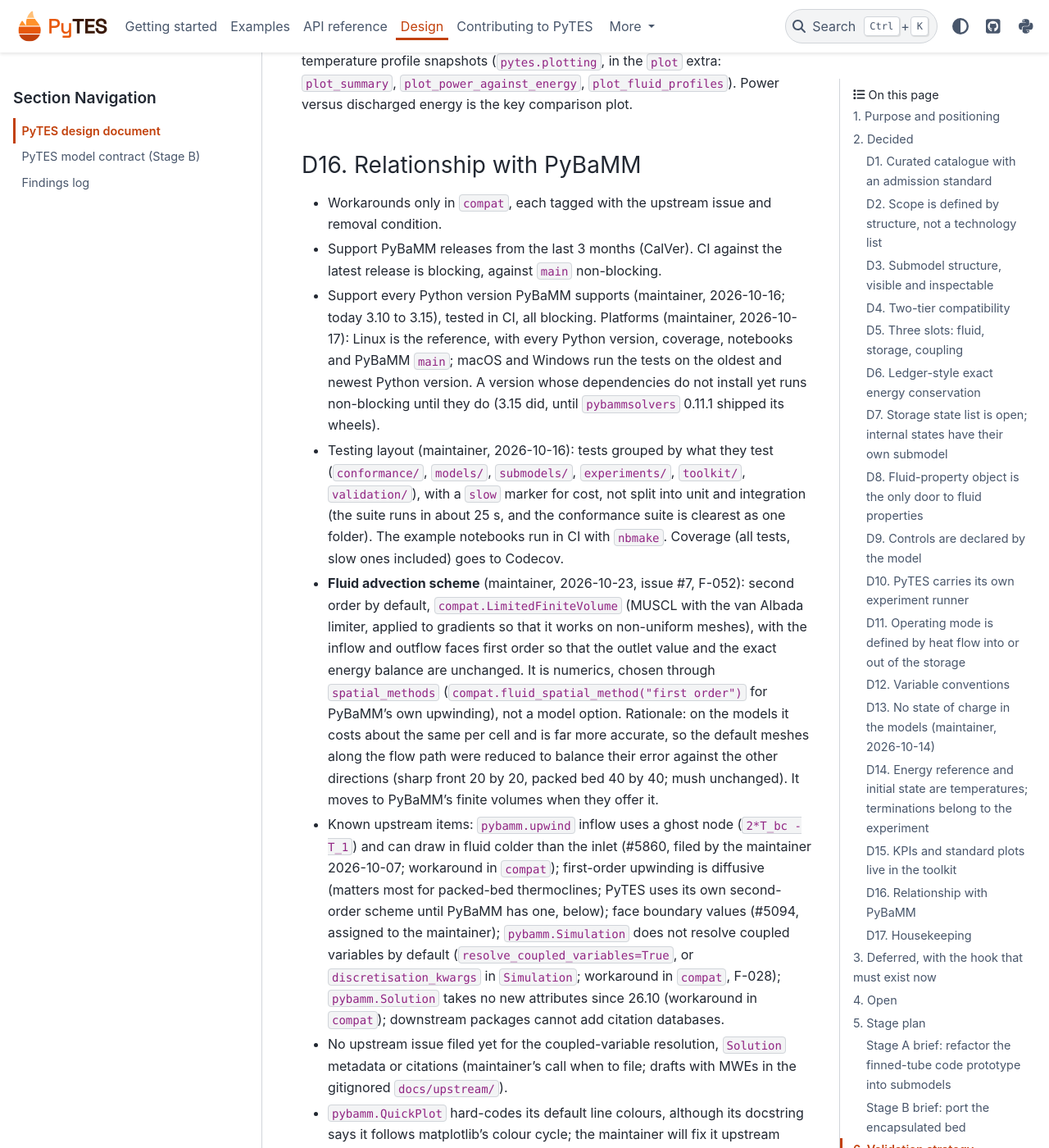
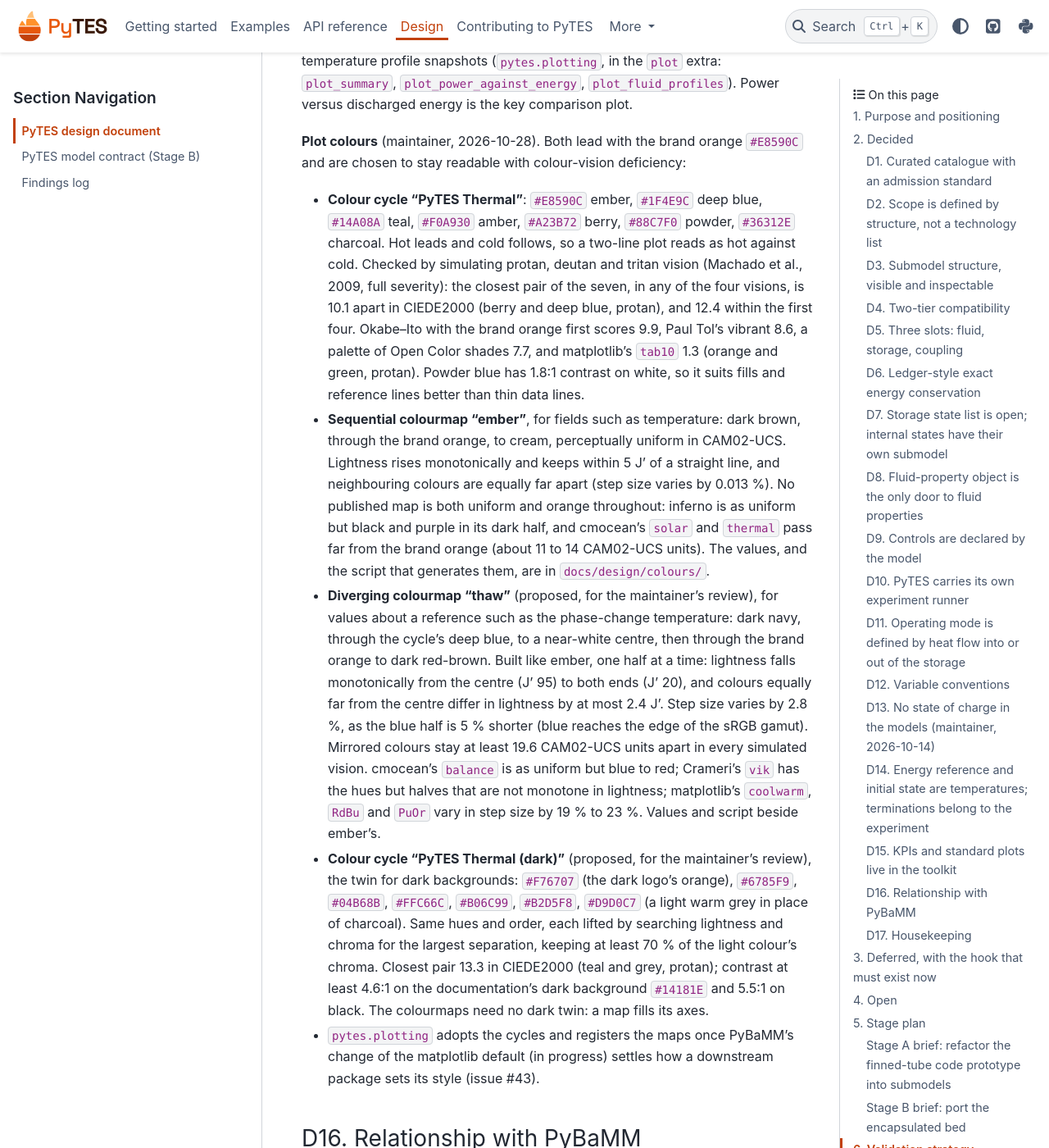
Before and after one commit to mmsg-warwick/PyTES, a Sphinx documentation site: the page built from docs/design/DESIGN.md, in a window 1280 px wide and 1400 px high, scrolled down 14798 px. Shown: the whole window at 82% size. Built offline with Sphinx 7.4.7 and the PyData theme 0.15.4, drawn with Linux system fonts in a browser that asks for light colours; pages that are not in the unit, such as notebooks, are missing from menus.

Commit message:
Record the plot colours in DESIGN D15
Choose the colour cycle "PyTES Thermal" and the sequential colourmap
"ember", both led by the brand orange and checked under simulated
protan, deutan and tritan vision. Propose, for review, the diverging
colourmap "thaw" and the dark-background cycle "PyTES Thermal (dark)".

Add docs/design/colours/ with the generator script and the 256 values
of each colourmap, and list the colours in the brand guide. Adoption in
pytes.plotting waits for pybamm-team/PyBaMM#5953 and a release (#43).

Co-Authored-By: Claude Opus 5.5 <noreply@anthropic.com>

```diff
--- a/docs/design/DESIGN.md
+++ b/docs/design/DESIGN.md
@@ -453,6 +453,46 @@ and outlet temperature, power, discharged energy, fluid temperature profile snap
 `plot_fluid_profiles`). Power
 versus discharged energy is the key comparison plot.
 
+**Plot colours** (maintainer, 2026-10-28). Both lead with the brand orange `#E8590C` and are
+chosen to stay readable with colour-vision deficiency:
+- **Colour cycle "PyTES Thermal"**: `#E8590C` ember, `#1F4E9C` deep blue, `#14A08A` teal,
+  `#F0A930` amber, `#A23B72` berry, `#88C7F0` powder, `#36312E` charcoal. Hot leads and cold
+  follows, so a two-line plot reads as hot against cold. Checked by simulating protan,
+  deutan and tritan vision (Machado et al., 2009, full severity): the closest pair of the
+  seven, in any of the four visions, is 10.1 apart in CIEDE2000 (berry and deep blue,
+  protan), and 12.4 within the first four. Okabe–Ito with the brand orange first scores
+  9.9, Paul Tol's vibrant 8.6, a palette of Open Color shades 7.7, and matplotlib's
+  `tab10` 1.3 (orange and green, protan). Powder blue has 1.8:1 contrast on white, so it
+  suits fills and reference lines better than thin data lines.
+- **Sequential colourmap "ember"**, for fields such as temperature: dark brown, through the
+  brand orange, to cream, perceptually uniform in CAM02-UCS. Lightness rises
+  monotonically and keeps within 5 J' of a straight line, and neighbouring colours are
+  equally far apart (step size varies by 0.013 %). No published map is both uniform and
+  orange throughout: inferno is as uniform but black and purple in its dark half, and
+  cmocean's `solar` and `thermal` pass far from the brand orange (about 11 to 14 CAM02-UCS
+  units). The values, and the script that generates them, are in `docs/design/colours/`.
+- **Diverging colourmap "thaw"** (proposed, for the maintainer's review), for values about
+  a reference such as the phase-change temperature: dark navy, through the cycle's deep
+  blue, to a near-white centre, then through the brand orange to dark red-brown. Built like
+  ember, one half at a time: lightness falls monotonically from the centre (J' 95) to both
+  ends (J' 20), and colours equally far from the centre differ in lightness by at most
+  2.4 J'. Step size varies by 2.8 %, as the blue half is 5 % shorter (blue reaches the edge
+  of the sRGB gamut). Mirrored colours stay at least 19.6 CAM02-UCS units apart in every
+  simulated vision. cmocean's `balance` is as uniform but blue to red; Crameri's `vik` has
+  the hues but halves that are not monotone in lightness; matplotlib's `coolwarm`, `RdBu`
+  and `PuOr` vary in step size by 19 % to 23 %. Values and script beside ember's.
+- **Colour cycle "PyTES Thermal (dark)"** (proposed, for the maintainer's review), the
+  twin for dark backgrounds: `#F76707` (the dark logo's orange), `#6785F9`, `#04B68B`,
+  `#FFC66C`, `#B06C99`, `#B2D5F8`, `#D9D0C7` (a light warm grey in place of charcoal). Same
+  hues and order, each lifted by searching lightness and chroma for the largest
+  separation, keeping at least 70 % of the light colour's chroma. Closest pair 13.3 in
+  CIEDE2000 (teal and grey, protan); contrast at least 4.6:1 on the documentation's dark
+  background `#14181E` and 5.5:1 on black. The colourmaps need no dark twin: a map fills
+  its axes.
+- `pytes.plotting` adopts the cycles and registers the maps once PyBaMM's change of the
+  matplotlib default (in progress) settles how a downstream package sets its style
+  (issue #43).
+
 ### D16. Relationship with PyBaMM
 - Workarounds only in `compat`, each tagged with the upstream issue and removal condition.
 - Support PyBaMM releases from the last 3 months (CalVer). CI against the latest release is
--- /dev/null
+++ b/docs/design/colours/make_colourmaps.py
@@ -0,0 +1,146 @@
+#
+# Generate the PyTES colourmaps
+#
+"""
+Generate the PyTES colourmaps (DESIGN D15) as 256 sRGB triplets in [0, 1] each:
+
+- ``ember.csv``, sequential: from a dark brown near the "TES" ink of the wordmark
+  (#3A1A0A), through the brand orange (#E8590C), to cream.
+- ``thaw.csv``, diverging: from dark navy, through the deep blue of the colour cycle
+  (#1F4E9C), to a near-white centre, then through the brand orange to dark red-brown. Meant
+  to be centred on a reference value such as the phase-change temperature.
+
+The values are kept as floats, as matplotlib keeps its own maps: rounding to 8-bit hex adds
+noise of the size of the steps between neighbouring colours.
+
+Both are built in CAM02-UCS, the colour space of viridis and inferno. Each path (a whole map
+for ember, each half for thaw) is built the same way:
+
+1. Lightness J' runs linearly between its ends. Hue and chroma are monotone cubic (PCHIP)
+   curves of J' through keys, one of them an anchor colour at its own lightness.
+2. Chroma is capped at 97 % of the largest value in the sRGB gamut, then smoothed, so the
+   path never leaves the gamut.
+3. The path is resampled at equal arc length, so neighbouring colours are the same
+   perceptual distance apart along it.
+
+Measured on the results:
+
+- ember: lightness rises monotonically, the step size varies by under 0.1 %, lightness
+  stays within 5 J' of a straight line, and the map passes within 0.22 CAM02-UCS units of
+  the brand orange.
+- thaw: lightness falls monotonically from the centre (J' 95) to both ends (J' 20), and
+  colours at the same distance from the centre differ in lightness by at most 2.4 J'. The
+  step size varies by 2.8 %, as the blue half is 5 % shorter than the orange half (blue
+  reaches the edge of the sRGB gamut). It passes within 0.2 units of both anchors.
+
+Run from the repository root (colorspacious is not a PyTES dependency)::
+
+    uv run --with colorspacious python docs/design/colours/make_colourmaps.py
+"""
+
+from pathlib import Path
+
+import numpy as np
+from colorspacious import cspace_convert
+from scipy.interpolate import PchipInterpolator
+from scipy.ndimage import gaussian_filter1d
+
+BRAND_ORANGE = "#E8590C"
+DEEP_BLUE = "#1F4E9C"
+N_COLOURS = 256
+
+
+def hex_to_rgb(colour):
+    return np.array([int(colour[i : i + 2], 16) for i in (1, 3, 5)]) / 255
+
+
+def lightness_chroma_hue(colour):
+    J, a, b = cspace_convert(hex_to_rgb(colour), "sRGB1", "CAM02-UCS")
+    return J, np.hypot(a, b), np.degrees(np.arctan2(b, a))
+
+
+def in_gamut(jab):
+    rgb = cspace_convert(jab, "CAM02-UCS", "sRGB1")
+    return np.all((rgb >= -1e-4) & (rgb <= 1 + 1e-4))
+
+
+def max_chroma(lightness, hue):
+    """Largest chroma in the sRGB gamut at this lightness and hue, by bisection."""
+    low, high = 0.0, 80.0
+    direction = np.array([np.cos(np.radians(hue)), np.sin(np.radians(hue))])
+    for _ in range(30):
+        mid = (low + high) / 2
+        if in_gamut(np.r_[lightness, mid * direction]):
+            low = mid
+        else:
+            high = mid
+    return low
+
+
+def path(J_start, J_end, hue_keys, chroma_keys, n):
+    """
+    ``n`` colours, as J'a'b', from lightness ``J_start`` to ``J_end`` at equal arc length.
+
+    ``hue_keys`` and ``chroma_keys`` are (J', value) pairs, hue in degrees.
+    """
+    J = np.linspace(J_start, J_end, 1024)
+    hue = PchipInterpolator(*zip(*sorted(hue_keys), strict=True))(J)
+    chroma = PchipInterpolator(*zip(*sorted(chroma_keys), strict=True))(J)
+
+    cap = 0.97 * np.array([max_chroma(j, h) for j, h in zip(J, hue, strict=True)])
+    chroma = np.minimum(
+        gaussian_filter1d(np.minimum(chroma, cap), 6, mode="nearest"), cap
+    )
+    jab = np.c_[J, chroma * np.cos(np.radians(hue)), chroma * np.sin(np.radians(hue))]
+
+    arc = np.r_[0, np.cumsum(np.linalg.norm(np.diff(jab, axis=0), axis=1))]
+    s = np.linspace(0, arc[-1], n)
+    return np.column_stack([np.interp(s, arc, jab[:, i]) for i in range(3)])
+
+
+def to_rgb(jab):
+    return np.clip(cspace_convert(jab, "CAM02-UCS", "sRGB1"), 0, 1)
+
+
+def ember(n=N_COLOURS):
+    J_o, C_o, h_o = lightness_chroma_hue(BRAND_ORANGE)
+    return to_rgb(
+        path(
+            15.0,
+            96.0,
+            hue_keys=[(15.0, 30.0), (J_o, h_o), (96.0, 80.0)],
+            chroma_keys=[(15.0, 14.0), (J_o, C_o), (96.0, 12.0)],
+            n=n,
+        )
+    )
+
+
+def thaw(n=N_COLOURS):
+    J_centre, J_end = 95.0, 20.0
+    J_o, C_o, h_o = lightness_chroma_hue(BRAND_ORANGE)
+    J_b, C_b, h_b = lightness_chroma_hue(DEEP_BLUE)
+    orange = path(
+        J_centre,
+        J_end,
+        hue_keys=[(J_centre, 62.0), (J_o, h_o), (J_end, 32.0)],
+        chroma_keys=[(J_centre, 0.0), (J_o, C_o), (J_end, 20.0)],
+        n=n // 2,
+    )
+    # the blue keeps more chroma at the orange anchor's lightness, so that both halves
+    # are about as long and the steps about equal across the centre
+    blue = path(
+        J_centre,
+        J_end,
+        hue_keys=[(J_centre, h_b + 5), (J_b, h_b), (J_end, -98.0)],
+        chroma_keys=[(J_centre, 0.0), (J_o, 40.0), (J_b, C_b), (J_end, 30.0)],
+        n=n // 2,
+    )
+    return to_rgb(np.vstack([blue[::-1], orange]))
+
+
+if __name__ == "__main__":
+    for name, rgb in {"ember": ember(), "thaw": thaw()}.items():
+        file = Path(__file__).with_name(f"{name}.csv")
+        lines = [", ".join(f"{c:.6f}" for c in colour) for colour in rgb]
+        file.write_text("red, green, blue\n" + "\n".join(lines) + "\n")
+        print(f"wrote {len(lines)} colours to {file}")
```
Also changed, not shown: docs/_static/LOGO-USAGE.md (+12 -0 lines), docs/design/colours/ember.csv (added, +257 -0 lines), docs/design/colours/thaw.csv (added, +257 -0 lines).
